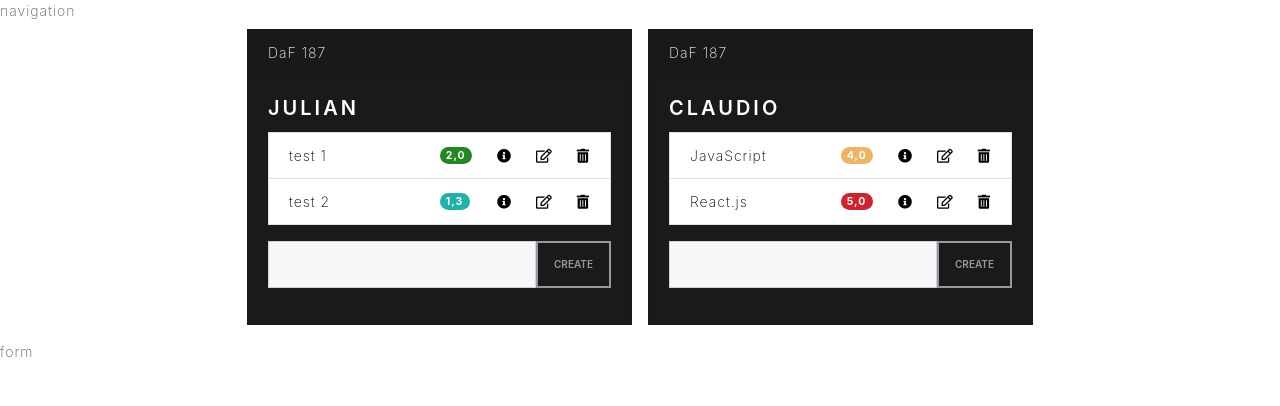
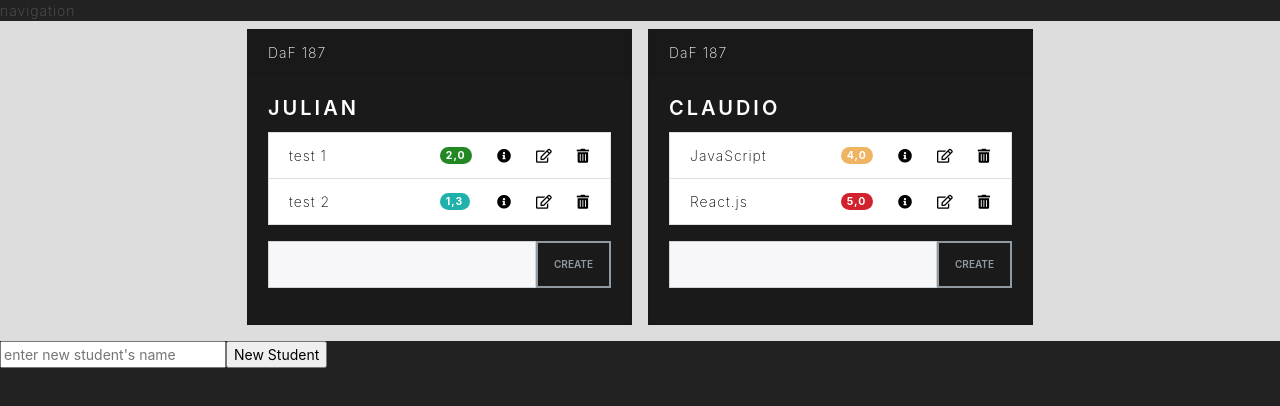
Before and after one commit to julian0becker/testscore, a React (Create React App) app: page / in a window 1280 px wide. Shown: the top 406 px of the page. Built offline with nearby package versions, Linux system fonts and the light colour scheme.

Commit message:
added add new student functionality

```diff
--- a/src/App.css
+++ b/src/App.css
@@ -1,3 +1,7 @@
+body {
+  background-color: #222;
+}
+
 .fa-trash-alt:hover {
   color: #d2222d;
   transform: scale(1.4);
--- a/src/App.js
+++ b/src/App.js
@@ -144,6 +144,19 @@ class App extends Component {
         event.target.editInputField.value;
 
       this.setState({ students: students });
+    }
+  };
+
+  handleAddStudent = event => {
+    event.preventDefault();
+    if (!event.target.addStudent.value.trim()) {
+      alert("enter a name");
+    } else {
+      const student = new CreateStudent(event.target.addStudent.value.trim());
+      const students = [...this.state.students];
+      students.push(student);
+      this.setState({ students: students });
+      event.target.addStudent.value = "";
     }
   };
 
@@ -333,7 +346,7 @@ class App extends Component {
           handleOpenEditModal={this.handleOpenEditModal}
           handleOpenInfoModal={this.handleOpenInfoModal}
         />
-        <div>form</div>
+        <ControlForm handleAddStudent={this.handleAddStudent} />
         <EditModal
           students={this.state.students}
           isModalOn={this.state.isModalOn}
@@ -351,7 +364,10 @@ class App extends Component {
 export default App;
 
 const Display = props => (
-  <div className="d-flex flex-wrap justify-content-center">
+  <div
+    className="d-flex flex-wrap justify-content-center"
+    style={{ backgroundColor: "#DDDDDD" }}
+  >
     {props.students.map(student => (
       <Student
         key={student.studentId}
@@ -685,3 +701,26 @@ class ModalDisplayForTestInfo extends Component {
     );
   }
 }
+
+class CreateStudent {
+  constructor(name, results = []) {
+    this.name = name;
+    this.results = results;
+    this.studentId = uuid.v4();
+  }
+}
+
+class ControlForm extends Component {
+  render() {
+    return (
+      <form onSubmit={event => this.props.handleAddStudent(event)}>
+        <input
+          placeholder="enter new student's name"
+          type="text"
+          name="addStudent"
+        />
+        <input type="submit" value="New Student" />
+      </form>
+    );
+  }
+}
```
